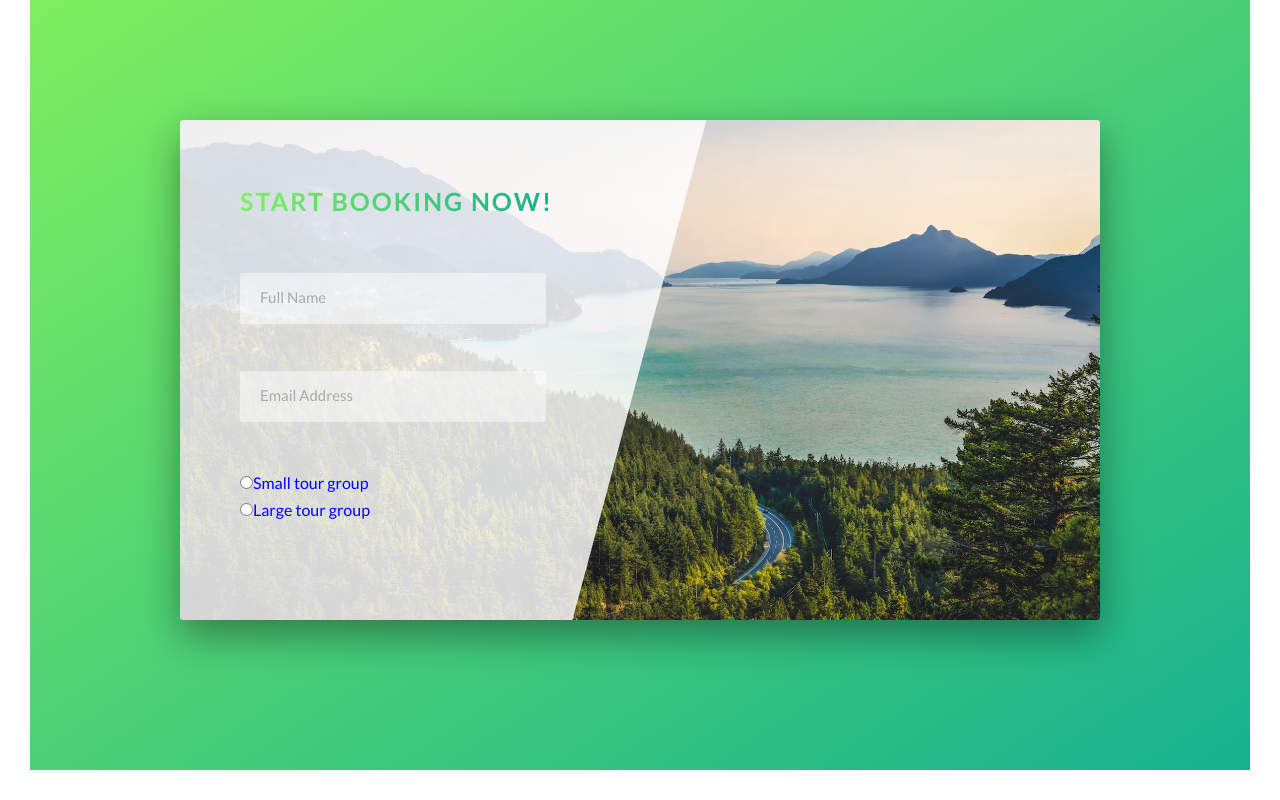
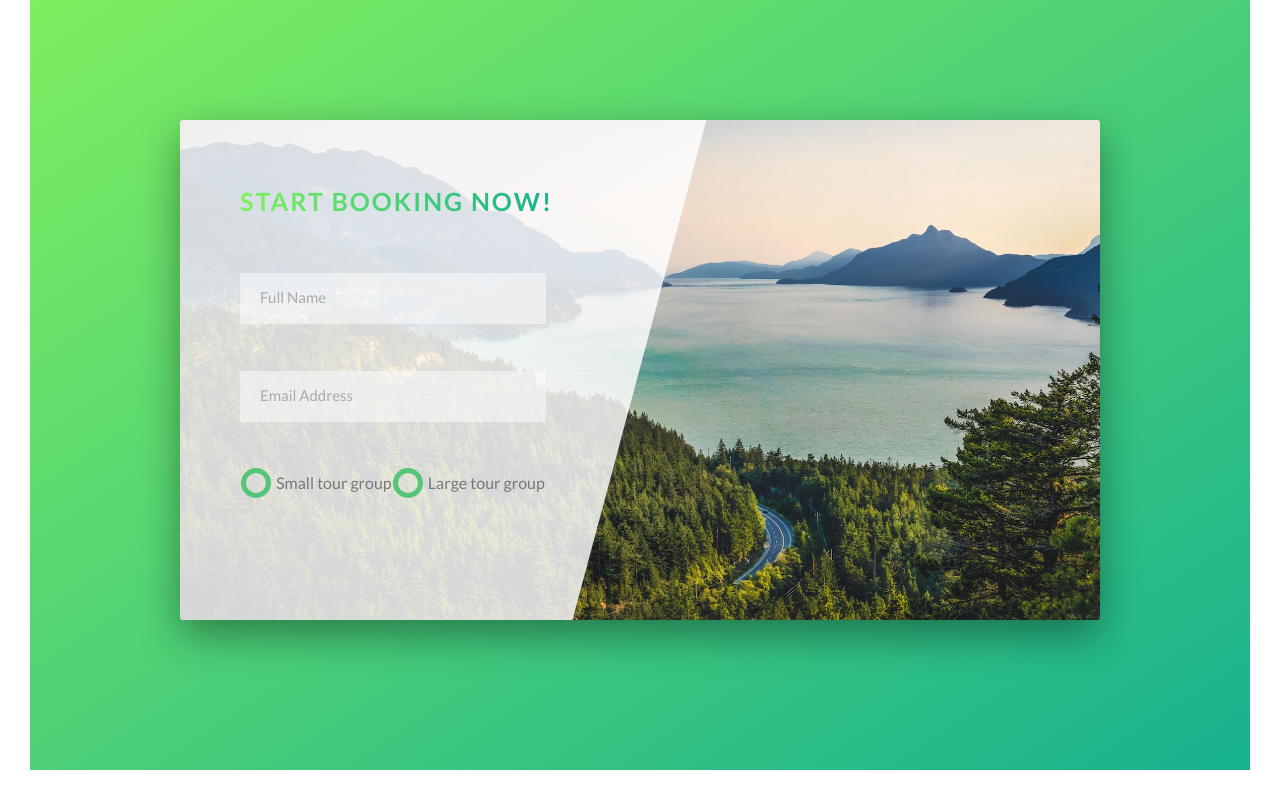
Before and after one commit to dario-piotrowicz/VueJS3-CSS_demo_Natours_website_miniproject, a Vue app: page / in a window 1280 px wide. Shown: the part 4871-5671 px from the top of the page. Built offline with nearby package versions, Linux system fonts and the light colour scheme.

Commit message:
styled the form-radio-buttons

```diff
--- a/src/components/BookingForm.vue
+++ b/src/components/BookingForm.vue
@@ -3,8 +3,10 @@
         <h2 class="section-heading booking-form__heading">Start booking now!</h2>
         <form-text-input type="text" placeholder="Full Name" label="Full Name" id="name" :isRequired="true"></form-text-input>
         <form-text-input type="email" placeholder="Email Address" label="Email Address" id="email" :isRequired="true"></form-text-input>
-        <form-radio-button label="Small tour group" name="tour-size"></form-radio-button>
-        <form-radio-button label="Large tour group" name="tour-size"></form-radio-button>
+        <div class="booking-form__radio-buttons-container">
+            <form-radio-button label="Small tour group" name="tour-size"></form-radio-button>
+            <form-radio-button label="Large tour group" name="tour-size"></form-radio-button>
+        </div>
     </form>
 </template>
 
@@ -28,5 +30,11 @@ export default {
         font-size: 2.5rem;
         margin-bottom: 5rem;
     }
+
+    &__radio-buttons-container {
+        width: 90%;
+        display: flex;
+        justify-content: space-evenly;
+    }
 }
 </style>
--- a/src/components/FormRadioButton.vue
+++ b/src/components/FormRadioButton.vue
@@ -1,7 +1,10 @@
 <template>
-        <div class="form-radio">
+    <div class="form-radio">
         <input class="form-radio__input" type="radio" :id="formRadioId" :name="name">
-        <label class="form-radio__label" :for="formRadioId">{{ label }}</label>
+        <label class="form-radio__label" :for="formRadioId">
+            <span class="form-radio__radio-button"></span>
+            {{ label }}
+        </label>
     </div>
 </template>
 
@@ -36,13 +39,50 @@ export default {
 </script>
 
 <style lang="scss" scoped>
+@import 'src/assets/styles/constants/colors.scss';
+
 .form-radio {
     &__input {
-        color: red;
+        display: none;
     }
 
     &__label {
-        color: blue;
+        cursor: pointer;
+        position: relative;
+        padding-left: 3.5rem;
     }
+
+    &__radio-button {
+        display: inline-block;
+        $size: 3rem;
+        height: $size;
+        width: $size;
+        border: 5px solid $color-primary;
+        border-radius: 50%;
+        position: absolute;
+        top: -.5rem;
+        left: 0;
+
+        &::after {
+            content: '';
+            position: absolute;
+            top: 50%;
+            left: 50%;
+            transform: translate(-50%,-50%);
+            display: inline-block;
+            $size: 1.2rem;
+            height: $size;
+            width: $size;
+            background-color: $color-primary;
+            border-radius: 50%;
+            opacity: 0;
+            transition: opacity .2s;
+        }
+    }
+
+    &__input:checked + &__label > &__radio-button::after {
+        opacity: 1;
+    }
+
 }
 </style>>
```
